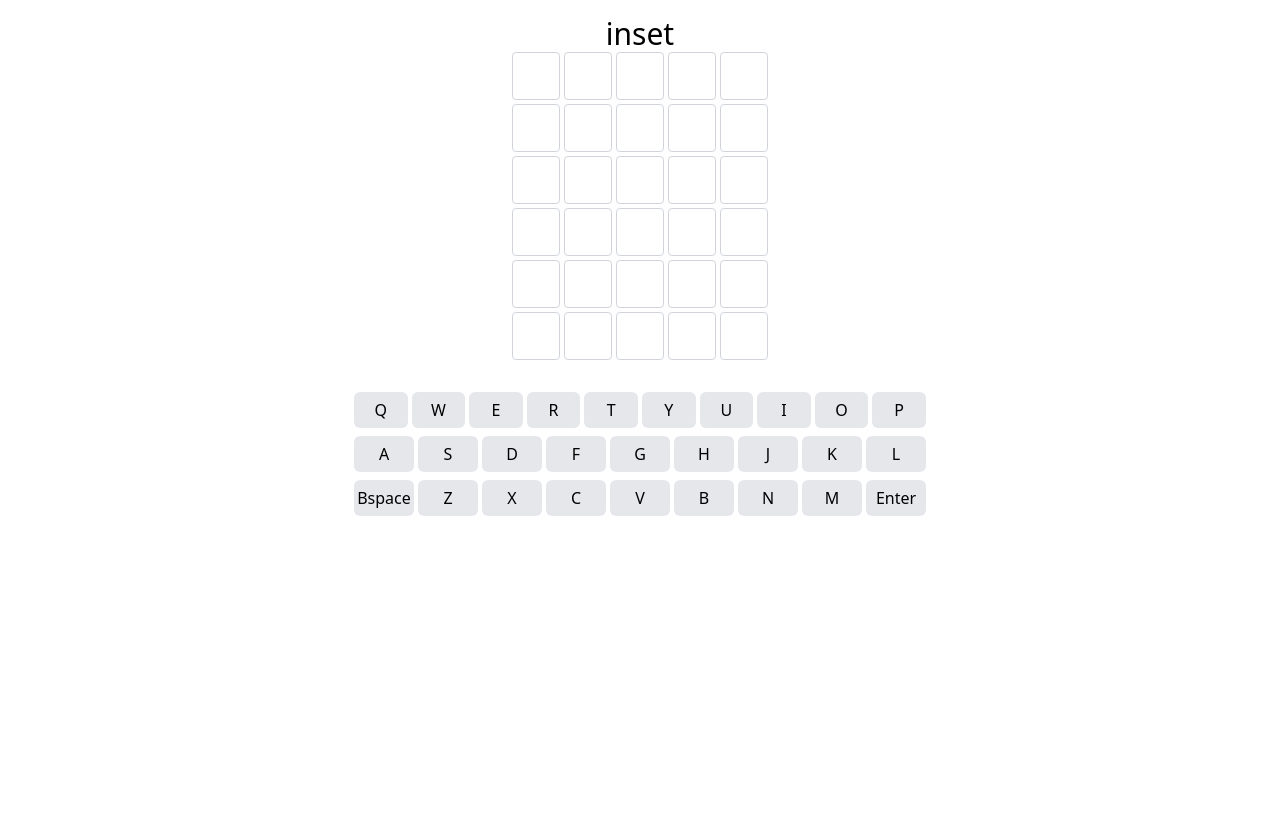
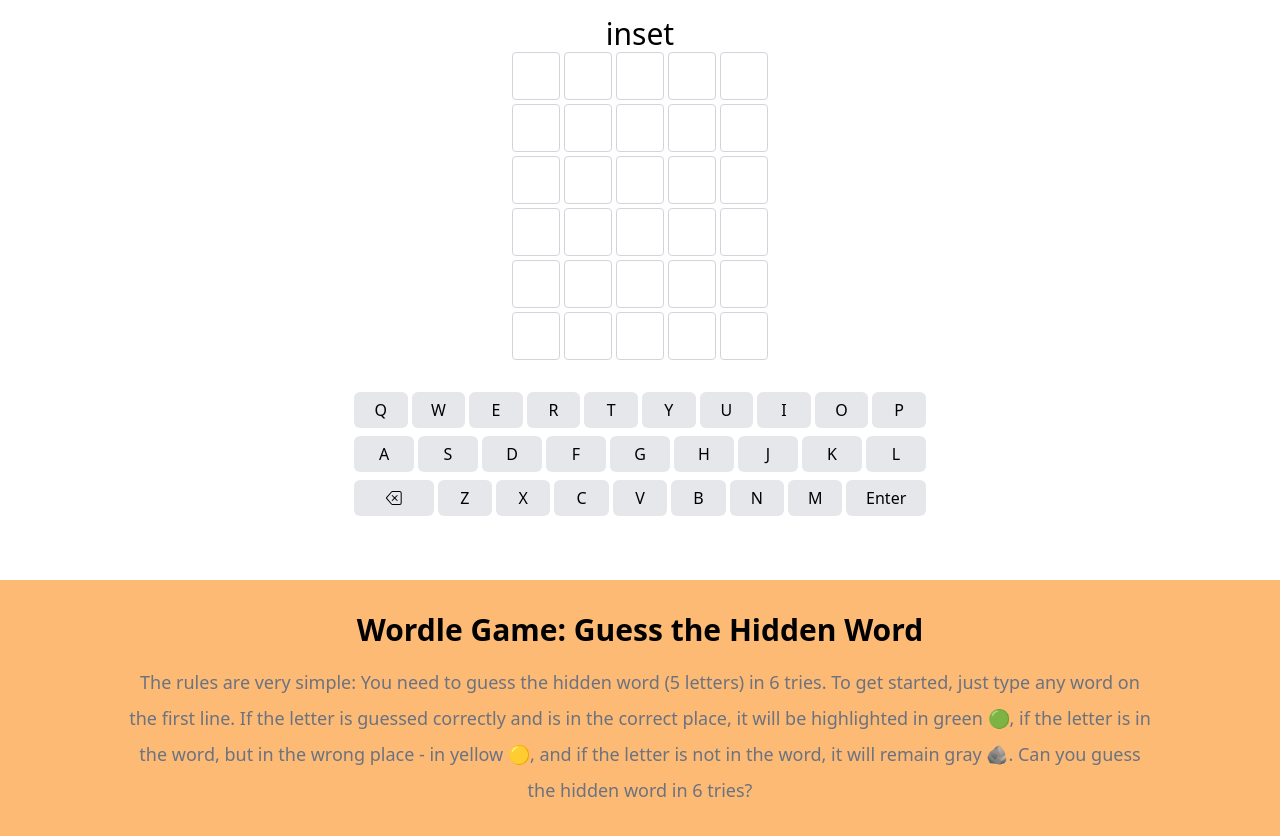
Before and after one commit to Chima20-art/wordle-game, a Next.js app: page / in a window 1280 px wide. Shown: the top 836 px of the page. Before the commit the page ends 800 px from the top, so only its background shows below. Built offline with nearby package versions, Linux system fonts and the light colour scheme.

Commit message:
integrated toastify.

```diff
--- a/components/Keyboard.tsx
+++ b/components/Keyboard.tsx
@@ -1,4 +1,5 @@
 import React from "react";
+import { BsBackspace } from "react-icons/bs";
 
 interface props {
   handKeyDown: (pressedKey: string) => void;
@@ -30,7 +31,7 @@ export default function Keyboard({
 
   const handleExtraClasses = (key: string) => {
     key = key.toLocaleLowerCase();
-    if (key != "Enter" && key != "Bspace") {
+    if (key != "enter" && key != "bspace") {
       if (validLetters.includes(key)) {
         return "bg-green-400 text-white px-0 w-full";
       } else if (includedLetters.includes(key)) {
@@ -41,7 +42,7 @@ export default function Keyboard({
         return "bg-gray-200 px-0 w-full hover:bg-gray-300";
       }
     } else {
-      return "px-[12px] w-full bg-gray-200 hover:bg-gray-300";
+      return "px-[14px] w-full bg-gray-200 hover:bg-gray-300";
     }
   };
 
@@ -99,9 +100,9 @@ export default function Keyboard({
               onClick={() => handKeyDown(key)}
               className={`${handleExtraClasses(
                 key
-              )}  text-center py-[6px] text-md cursor-pointer rounded-md `}
+              )}  text-center py-[6px] text-md cursor-pointer rounded-md flex justify-center items-center `}
             >
-              {key}
+              {key == "Bspace" ? <BsBackspace /> : key}
             </div>
           );
         })}
--- a/components/MyRow.tsx
+++ b/components/MyRow.tsx
@@ -28,10 +28,10 @@ export default function MyRow({
         key={"box-" + index}
         animate={
           rowIndex <= count - 1 && {
-            rotateX: [0, 360],
+            rotateX: [0, 180, 270, 360],
           }
         }
-        transition={{ duration: 0.1, delay: 0.2 * index }}
+        transition={{ duration: 0.05, delay: 0.15 * index }}
       >
         <Box
           finalWord={finalWord}
--- a/package.json
+++ b/package.json
@@ -20,6 +20,8 @@
     "postcss": "8.4.30",
     "react": "18.2.0",
     "react-dom": "18.2.0",
+    "react-icons": "^4.11.0",
+    "react-toastify": "^9.1.3",
     "tailwindcss": "3.3.3",
     "typescript": "5.2.2"
   }
--- a/pages/index.tsx
+++ b/pages/index.tsx
@@ -2,6 +2,12 @@ import Colums from "@/components/Colums";
 import Keyboard from "@/components/Keyboard";
 import { useState, useEffect } from "react";
 import words from "../utils/words.json";
+import { ToastContainer, toast } from "react-toastify";
+import "react-toastify/dist/ReactToastify.css";
+import { Router, useRouter } from "next/router";
+import Lost from "@/components/Lost";
+import Won from "@/components/Won";
+import Description from "@/components/Description";
 
 let alphabets: string[] = [
   "a",
@@ -65,6 +71,52 @@ export default function Home() {
   let [count, setCount] = useState<number>(0);
   let [finalWord, setFinalWord] = useState<string>("");
   let [isPlaying, setIsPlaying] = useState<Boolean>(true);
+  let [popUp, setPopUp] = useState<string>("");
+  const router = useRouter();
+
+  const notify = () => {
+    if (popUp == "win") {
+      toast(
+        <div className=" text-center flex flex-col font-bold">
+          You won! <br />
+          <button
+            onClick={() => {
+              router.reload();
+            }}
+            className="bg-green-500 py-2 my-2 px-4 max-w-[150px] mx-auto rounded-md text-white"
+          >
+            Play again
+          </button>
+        </div>
+      );
+    }
+    if (popUp == "lose") {
+      toast(
+        <div className=" text-center flex flex-col">
+          You lost! <br />
+          <div>
+            {" "}
+            The answer was:
+            <span className="text-2xl font-bold"> {finalWord}</span>
+          </div>
+          <button
+            onClick={() => {
+              router.reload();
+            }}
+            className="bg-green-500 py-2 my-2 px-4 max-w-[150px] mx-auto rounded-md text-white"
+          >
+            Play again
+          </button>
+        </div>
+      );
+    }
+  };
+  console.log("popUp", popUp);
+  const handleGame = () => {
+    if (popUp == "lose") {
+      <div>you lost!</div>;
+    }
+  };
 
   const processEnter = () => {
     const joinedWord = word.join("").toLocaleLowerCase();
@@ -73,10 +125,9 @@ export default function Home() {
       setIsWord(true);
       setCount((count) => count + 1);
       setGuessedWords([...guessedWords, joinedWord]);
-
       setWord([]);
     } else {
-      alert("word not found");
+      toast(<div className="text-center">Word not found 🙅🏻‍♂️ ❌</div>);
     }
   };
   useEffect(() => {
@@ -115,21 +166,23 @@ export default function Home() {
     if (guessedWords.length >= 1) {
       let lastGuessedWord = guessedWords[guessedWords.length - 1];
       if (lastGuessedWord == finalWord) {
-        alert("You won!");
         setIsPlaying(false);
-      } else if (guessedWords.length == 6 && lastGuessedWord != finalWord) {
-        alert("You lose!");
+        setPopUp("win");
+        notify();
+      } else if (guessedWords.length == 1 && lastGuessedWord != finalWord) {
+        setPopUp("lose");
         setIsPlaying(false);
+        notify();
       }
     }
-  }, [guessedWords]);
+  }, [guessedWords, popUp]);
 
   useEffect(() => {
     const passKey = (e: any) => {
       handKeyDown(e.key);
     };
 
-    window.addEventListener("keydown", passKey);
+    window.addEventListener("keydown", passKey, { passive: false });
     return () => {
       window.removeEventListener("keydown", passKey);
     };
@@ -144,11 +197,14 @@ export default function Home() {
         finalWord={finalWord}
         guessedWords={guessedWords}
       />
+      {popUp && (popUp == "lose" ? <Lost /> : <Won />)}
       <Keyboard
         finalWord={finalWord}
         guessedWords={guessedWords}
         handKeyDown={handKeyDown}
       />
+      <Description />
+      <ToastContainer position="top-center" autoClose={isWord ? false : 1000} />
     </div>
   );
 }
```
Also changed, not shown: 1 other file (tests, documents, lock files or other folders).
